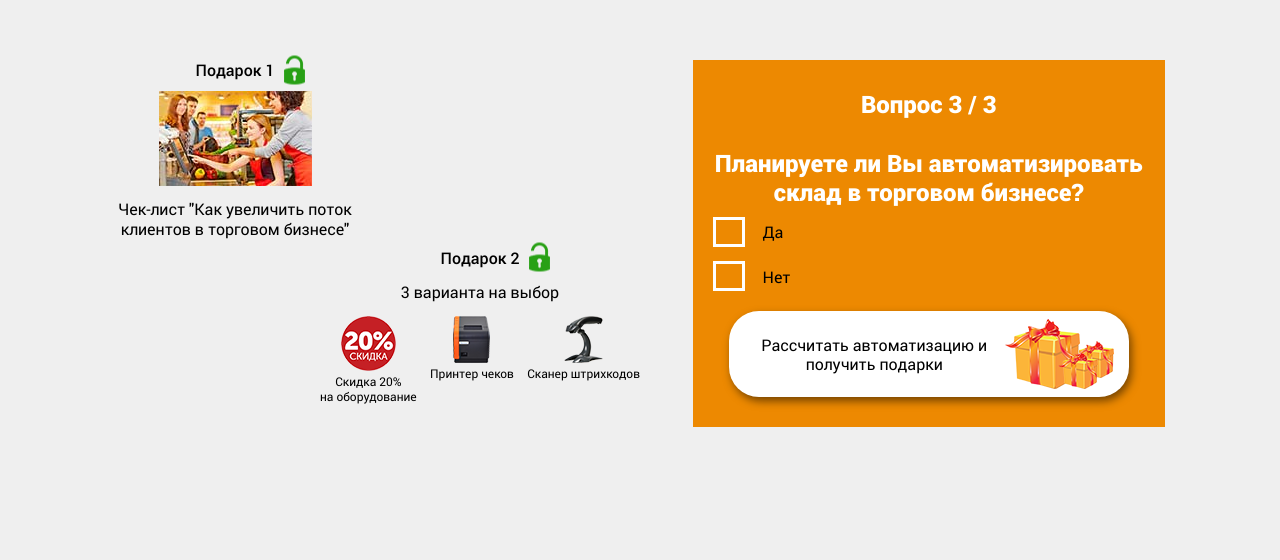
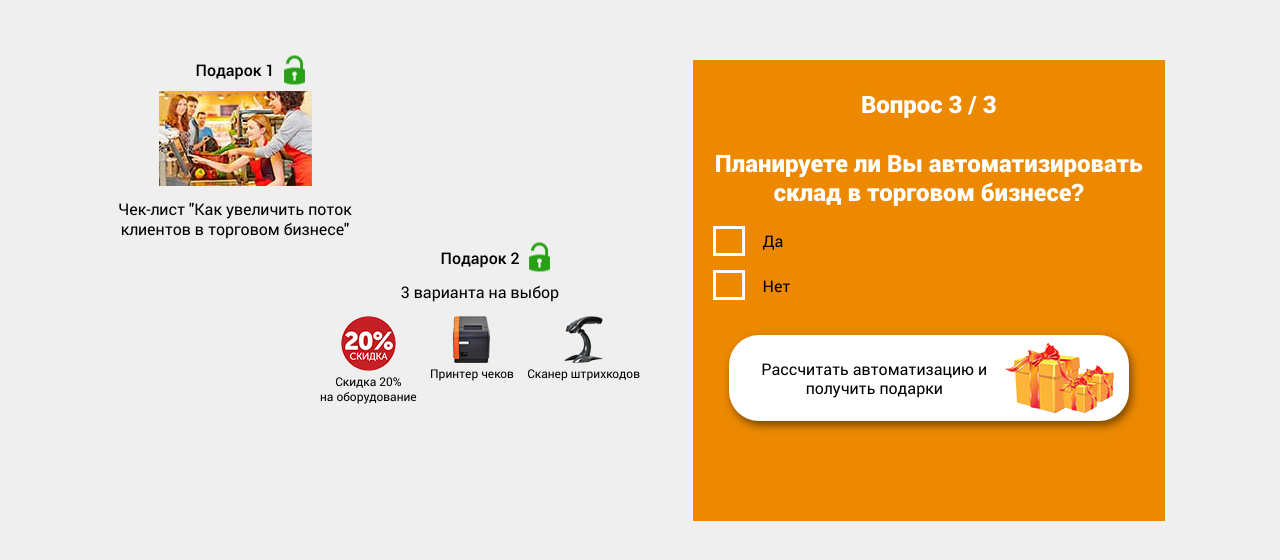
Before and after one commit to Aigerim-serdaliyeva/Quiz, a website: page app/index.html in a window 1280 px wide. Shown: the part 100-660 px from the top of the page. Drawn offline with Linux system fonts and the light colour scheme; files whose address does not match are found by name.

Commit message:
polu4it-podarok

```diff
--- a/app/sass/main.scss
+++ b/app/sass/main.scss
@@ -302,9 +302,11 @@ body {
             font-size: 24px;
             font-weight: 900;
             color: #fff;
+            margin-bottom: 25px;
          }
          ul {
             padding: 0;
+            margin-bottom: 40px;
          }
          li {
             list-style: none;
@@ -331,7 +333,7 @@ body {
          display: flex;
          justify-content: space-between;
          align-items: center;
-         margin: 0 auto;
+         margin: 0 auto 70px;
          padding: 15px;
          border-radius: 30px;
          box-shadow: 2.5px 4.33px 9px 0px rgba(0, 0, 0, 0.5);
```
Also changed, not shown: app/css/main.min.css.
